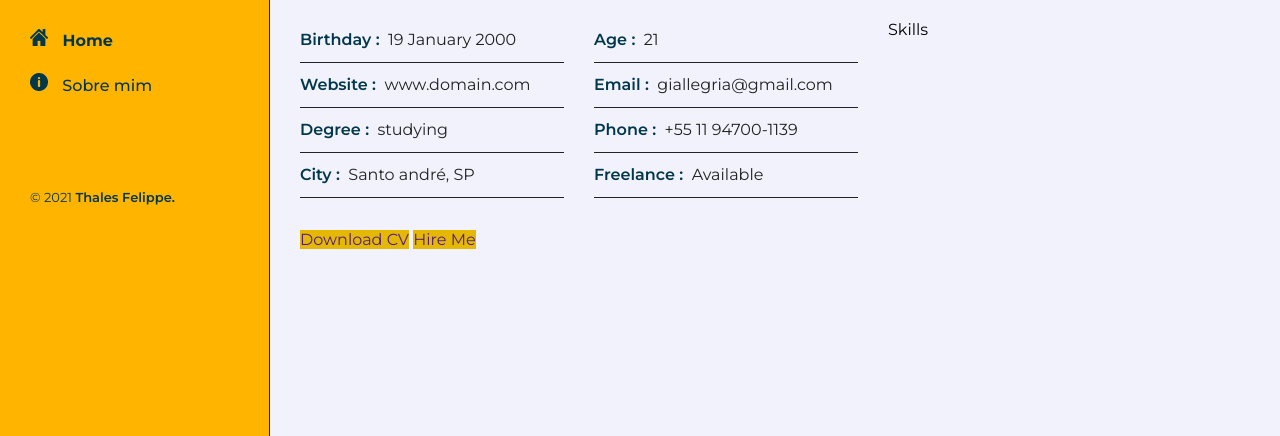
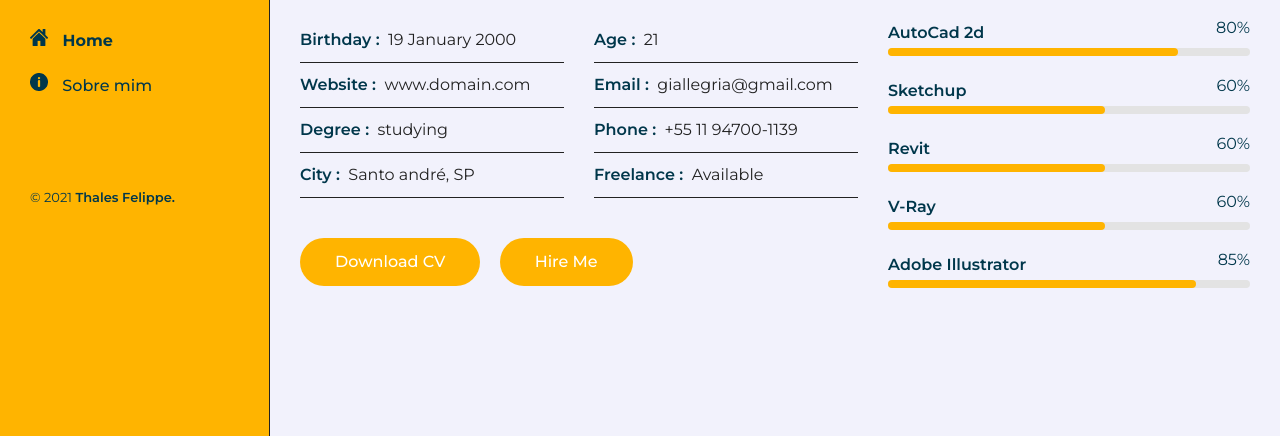
Before and after one commit to thalesfelippe/Portifolio-Gi, a plain HTML site: page index.html in a window 1280 px wide. Shown: the part 364-800 px from the top of the page. Drawn offline with nearby package versions, Linux system fonts and the light colour scheme.

Commit message:
Skills updated

```diff
--- a/css/style.css
+++ b/css/style.css
@@ -55,7 +55,7 @@ section .container {
     position: absolute;
     top: 100%;
     left: 0;
-    background-color: #E4B803;
+    background-color: #ffb400;
 }
 
 .section-title h2::after {
@@ -66,7 +66,7 @@ section .container {
     top: 100%;
     left: 0;
     margin-top: 8px;
-    background-color: #E4B803;
+    background-color: #ffb400;
 }
 
 .row {
@@ -93,7 +93,19 @@ section .container {
 }
 
 .btn {
-    background-color: #E4B803;
+    background-color: #ffb400;
+    font-size: 16px;
+    font-weight: 500;
+    padding: 12px 35px;
+    color: #FFF;
+    border-radius: 40px;
+    transition: all 0.3s ease;
+    display: inline-block;
+    white-space: nowrap;
+}
+
+.btn:hover{
+    transform: scale(1.05);
 }
 
 .hidden {
@@ -146,7 +158,7 @@ section .container {
     top: 30px;
     z-index: 11;
     border-radius: 5px;
-    background-color: #E4B803;
+    background-color: #ffb400;
     display: flex;
     display: none;
     align-items: center;
@@ -252,7 +264,7 @@ section .container {
 }
 
 .about .about-content .about-text h3 span {
-    color: #E4B803;
+    color: #ffb400;
 }
 
 .about .about-content .about-text p {
@@ -293,8 +305,57 @@ section .container {
     margin-top: 30px;
 }
 
+.about .about-content .personal-info .buttons .btn {
+    margin-right: 15px;
+    margin-top: 10px;
+}
+
 .about .about-content .skills {
     flex: 0 0 40%;
     max-width: 40%;
     margin-top: 40px;
 }
+
+.about .about-content .skills .skill-item {
+    flex: 0 0 100%;
+    max-width: 100%;
+}
+
+.about .about-content .skills .skill-item h5 {
+    line-height: 30px;
+    font-weight: 600;
+    font-size: 16px;
+    color: #00374B;
+    text-transform: capitalize;
+    margin: 0;
+}
+
+.about .about-content .skills .skill-item .progress {
+    background-color: #e3e3e3;
+    height: 8px;
+    border-radius: 4px;
+    width: 100%;
+    position: relative;
+}
+
+.about .about-content .skills .skill-item {
+    margin-bottom: 20px;
+}
+
+.about .about-content .skills .skill-item .progress .progress-in {
+    position: absolute;
+    left: 0;
+    top: 0;
+    height: 100%;
+    background-color: #ffb400;
+    border-radius: 4px;
+}
+
+.about .about-content .skills .skill-item .skill-percent {
+    line-height: 40px;
+    position: absolute;
+    right: 0;
+    top: -40px;
+    font-weight: 400;
+    color: #00374B;
+}
--- a/index.html
+++ b/index.html
@@ -121,9 +121,47 @@
                 </div>
                 </div>
                 <div class="skills padd-15">
-                  Skills
+                  <div class="row">
+                    <div class="skill-item padd-15">
+                      <h5>AutoCad 2d</h5>
+                      <div class="progress">
+                        <div class="progress-in" style="width: 80%;"></div>
+                        <div class="skill-percent">80%</div>
+                      </div>
+                    </div>
+                    <div class="skill-item padd-15">
+                      <h5>Sketchup</h5>
+                      <div class="progress">
+                        <div class="progress-in" style="width: 60%;"></div>
+                        <div class="skill-percent">60%</div>
+                      </div>
+                    </div>
+                    <div class="skill-item padd-15">
+                      <h5>Revit</h5>
+                      <div class="progress">
+                        <div class="progress-in" style="width: 60%;"></div>
+                        <div class="skill-percent">60%</div>
+                      </div>
+                    </div>
+                    <div class="skill-item padd-15">
+                      <h5>V-ray</h5>
+                      <div class="progress">
+                        <div class="progress-in" style="width: 60%;"></div>
+                        <div class="skill-percent">60%</div>
+                      </div>
+                    </div>
+                    <div class="skill-item padd-15">
+                      <h5>Adobe illustrator</h5>
+                      <div class="progress">
+                        <div class="progress-in" style="width: 85%;"></div>
+                        <div class="skill-percent">85%</div>
+                      </div>
+                    </div>
+                  </div>
                 </div>
               </div>
+
+              <div class="row"></div>
             </div>
           </div>
         </div>
```
